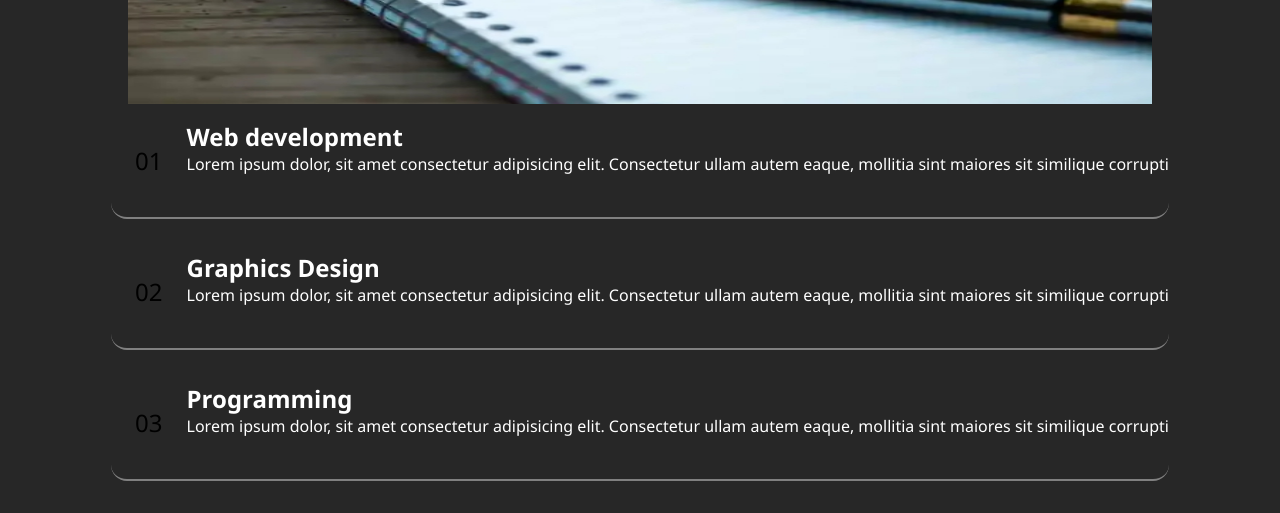
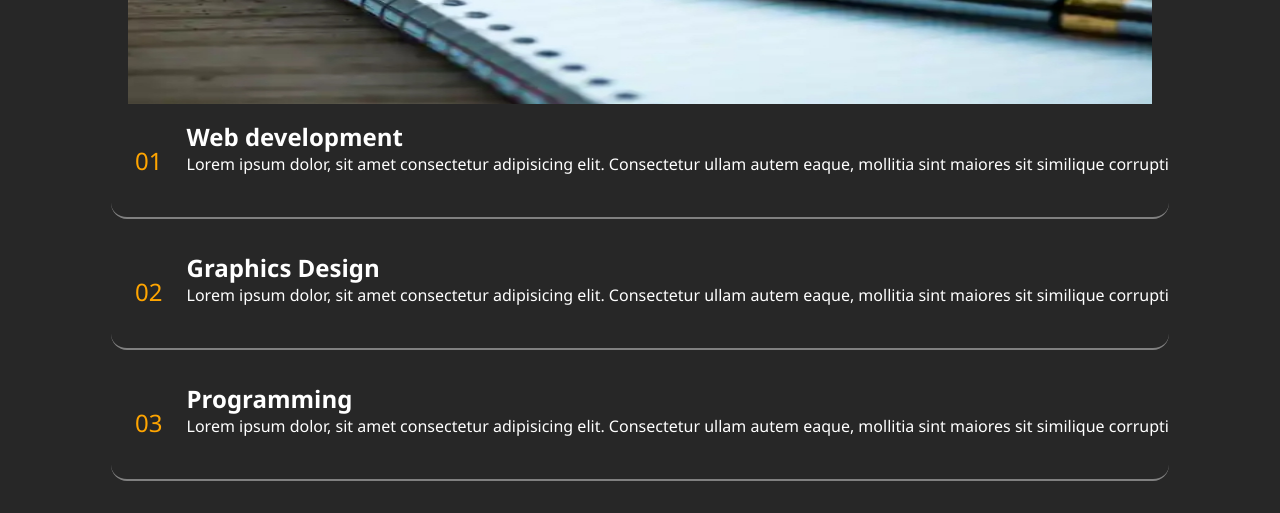
Before and after one commit to dev-phantom/phantom-enterprice, a plain HTML site: page index.html in a window 1280 px wide. Shown: the part 1500-2013 px from the top of the page. Drawn offline with Linux system fonts and the light colour scheme.

Commit message:
Update index.css

```diff
--- a/index.css
+++ b/index.css
@@ -311,7 +311,7 @@ border-radius: .5rem;
     font-size:1.5rem;
     margin: auto;
     padding: 1.5rem;
-    color: #000 ;
+    color: orange ;
 }
 .service-inner-flex{
     display: flex;
```
